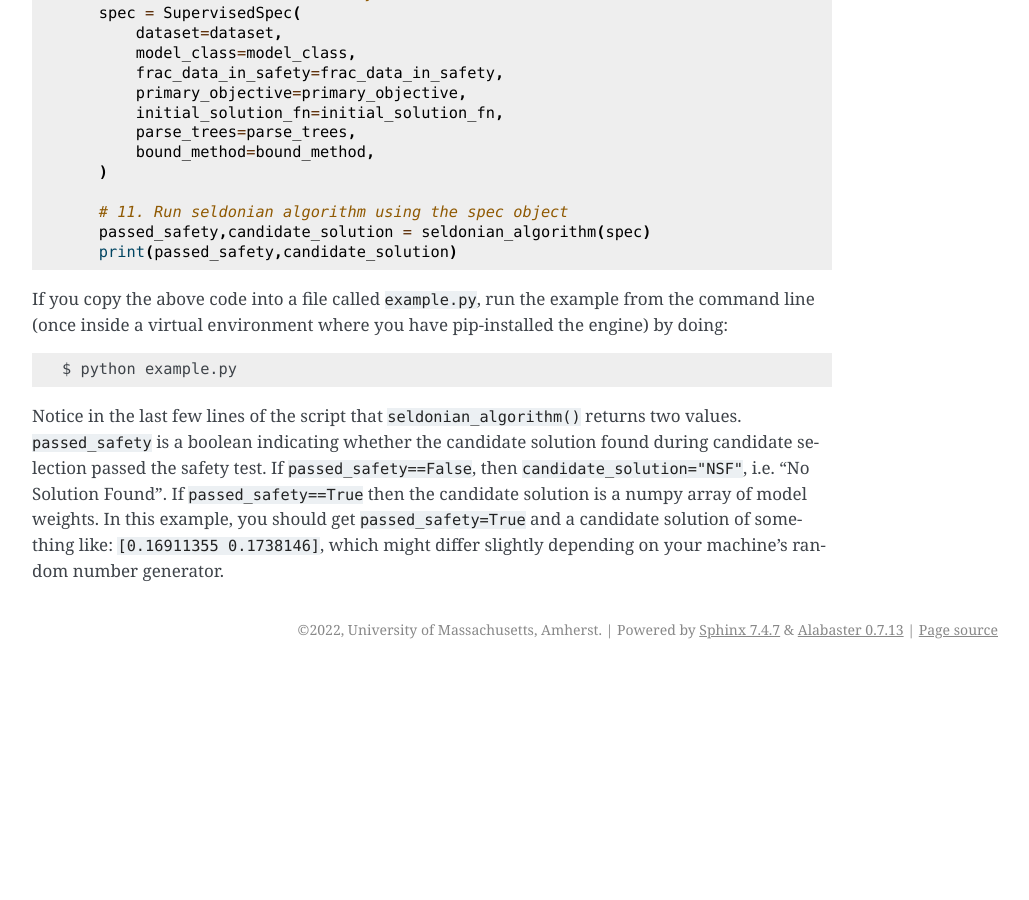
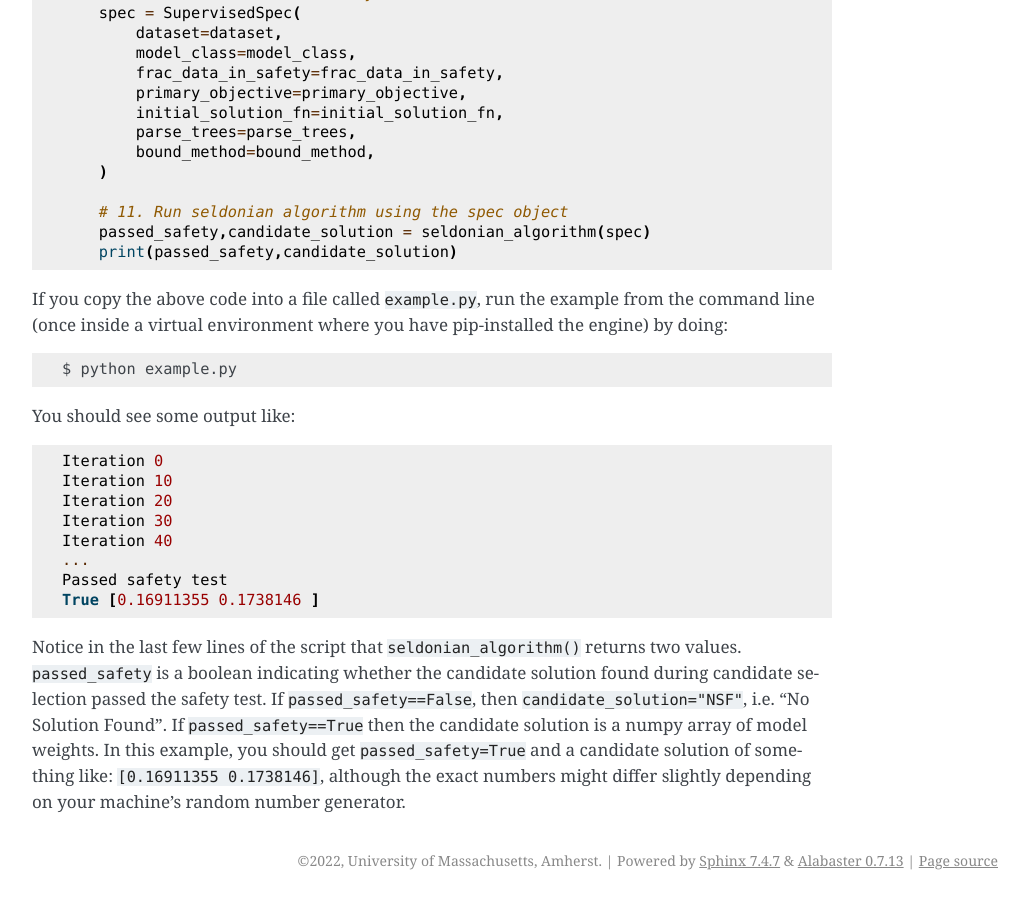
Before and after one commit to seldonian-toolkit/Engine, a Sphinx documentation site: the page built from docs/source/getting_started.rst, in a window 1280 px wide and 900 px high, scrolled down 3471 px. Shown: the whole window, without its empty margins (250-1279 px from the left). Built offline with Sphinx 7.4.7, drawn with Linux system fonts in a browser that asks for light colours; before the commit the page ends 4140 px from its top, so only the background shows below that.

Commit message:
update tutorial

```diff
--- a/docs/source/getting_started.rst
+++ b/docs/source/getting_started.rst
@@ -180,5 +180,17 @@ If you copy the above code into a file called :code:`example.py`, run the exampl
 
     $ python example.py
 
+You should see some output like:
 
-Notice in the last few lines of the script that :code:`seldonian_algorithm()` returns two values. :code:`passed_safety` is a boolean indicating whether the candidate solution found during candidate selection passed the safety test. If :code:`passed_safety==False`, then :code:`candidate_solution="NSF"`, i.e. "No Solution Found". If :code:`passed_safety==True` then the candidate solution is a numpy array of model weights. In this example, you should get :code:`passed_safety=True` and a candidate solution of something like: :code:`[0.16911355 0.1738146]`, which might differ slightly depending on your machine's random number generator.
+.. code::
+
+    Iteration 0
+    Iteration 10
+    Iteration 20
+    Iteration 30
+    Iteration 40
+    ...
+    Passed safety test
+    True [0.16911355 0.1738146 ]
+
+Notice in the last few lines of the script that :code:`seldonian_algorithm()` returns two values. :code:`passed_safety` is a boolean indicating whether the candidate solution found during candidate selection passed the safety test. If :code:`passed_safety==False`, then :code:`candidate_solution="NSF"`, i.e. "No Solution Found". If :code:`passed_safety==True` then the candidate solution is a numpy array of model weights. In this example, you should get :code:`passed_safety=True` and a candidate solution of something like: :code:`[0.16911355 0.1738146]`, although the exact numbers might differ slightly depending on your machine's random number generator.
```
